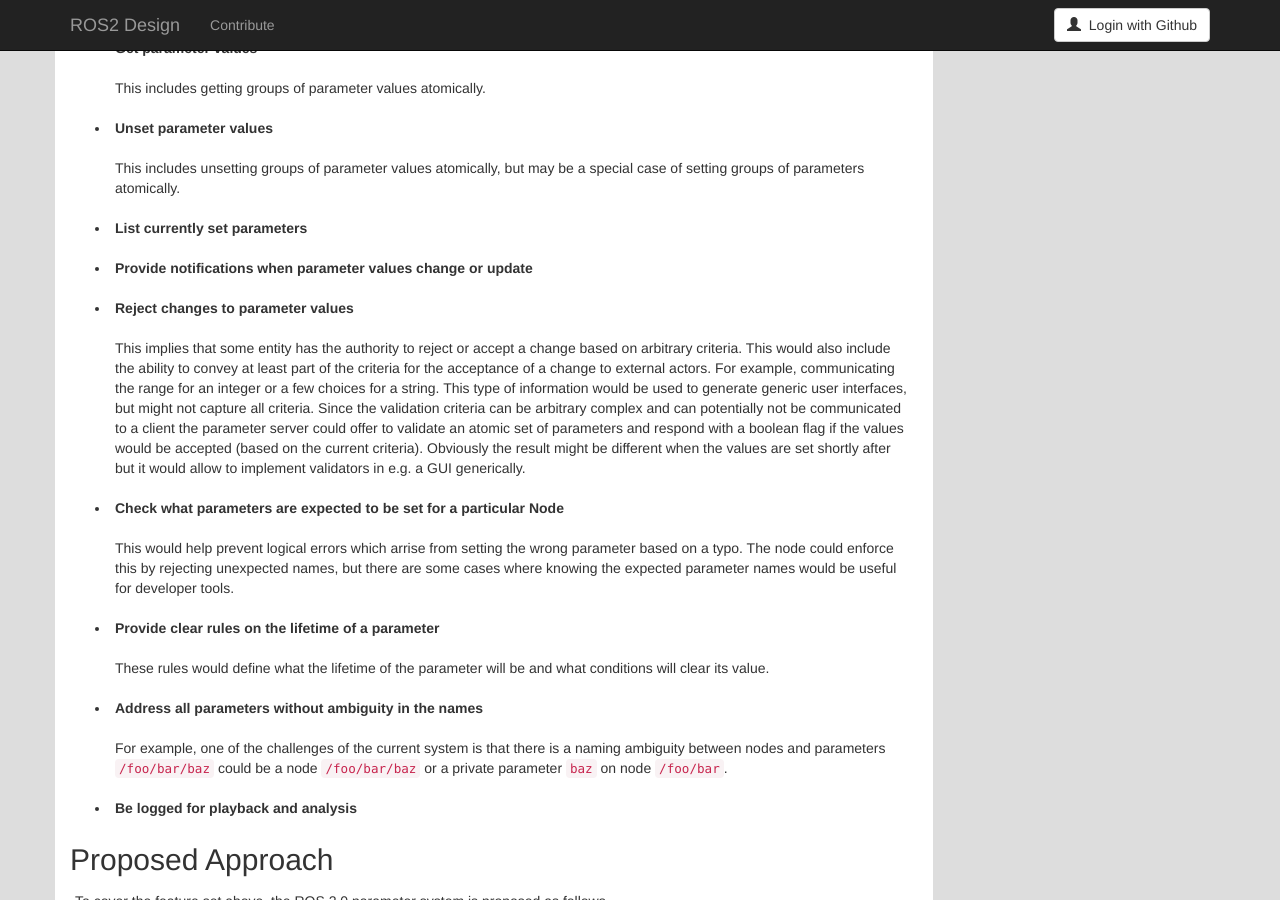
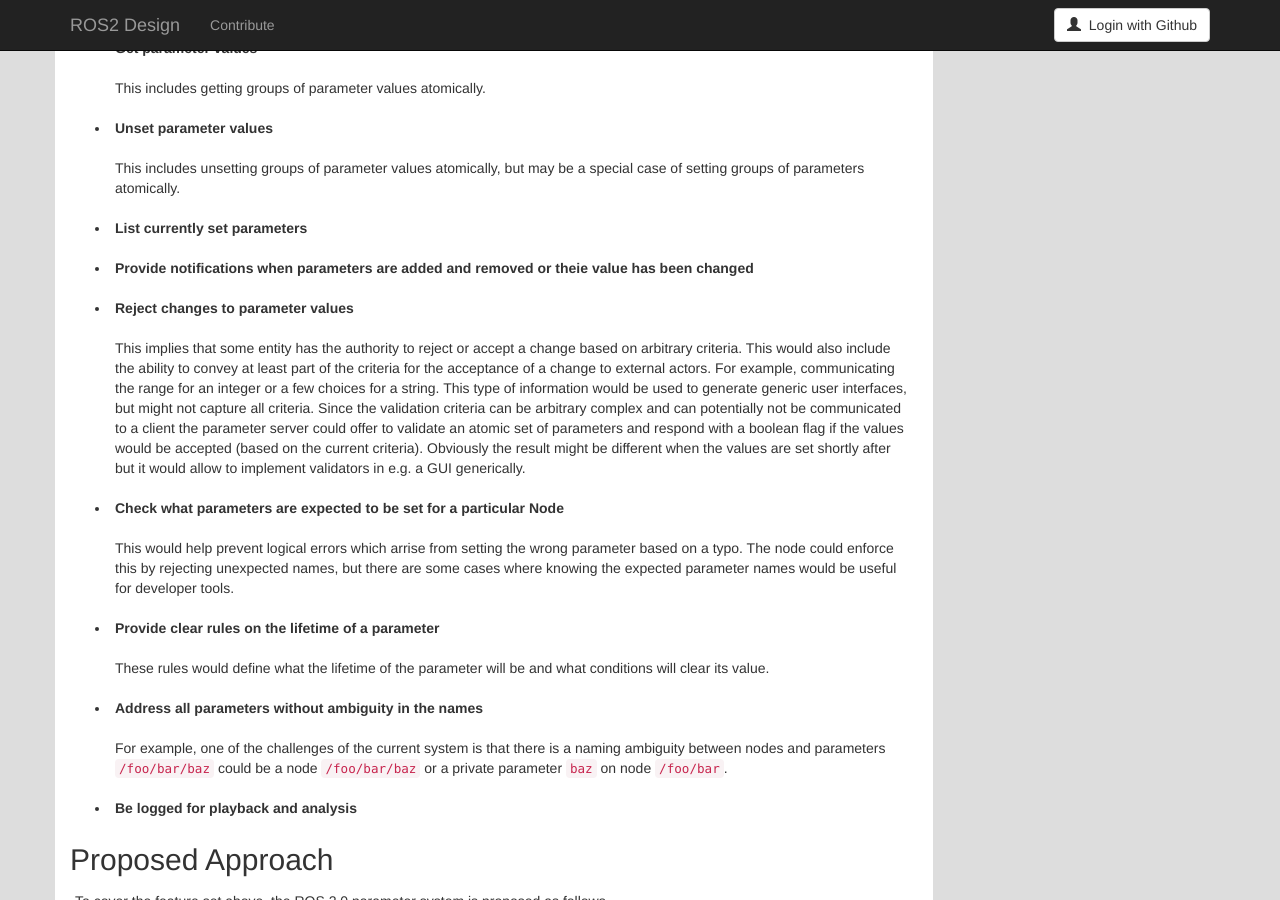
Before and after one commit to ros2/design, a Jekyll site: the page built from articles/055_ros_parameter_design.md, in a window 1280 px wide and 900 px high, scrolled down 815 px. Built offline with Jekyll 4.4.1, drawn with Linux system fonts in a browser that asks for light colours; nearby versions of some CDN libraries.

Commit message:
clarify notifications

```diff
--- a/articles/055_ros_parameter_design.md
+++ b/articles/055_ros_parameter_design.md
@@ -58,7 +58,7 @@ Based on that criteria an ideal system would be able to:
 
 - **List currently set parameters**
 
-- **Provide notifications when parameter values change or update**
+- **Provide notifications when parameters are added and removed or theie value has been changed**
 
 - **Reject changes to parameter values**
 
```
